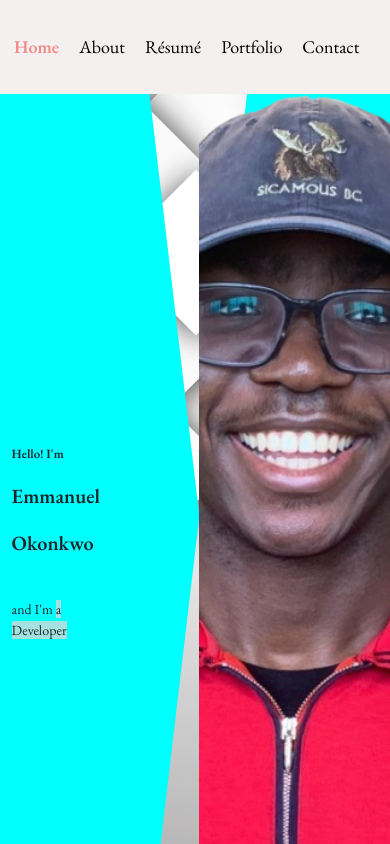
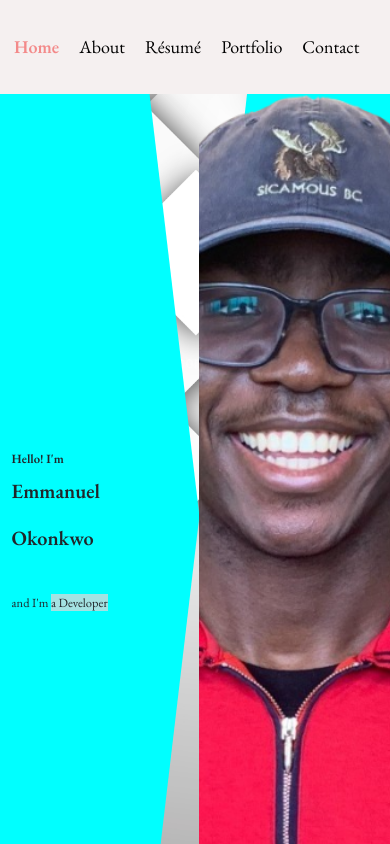
Before and after one commit to EmmanuelEO/PersonalPortfolioSite, a React (Create React App) app: page / in a window 390 px wide. Shown: the top 844 px of the page. Built offline with nearby package versions, Linux system fonts and the light colour scheme.

Commit message:
Removed the ability to scroll left on mobile devices

```diff
--- a/src/App.css
+++ b/src/App.css
@@ -2485,7 +2485,7 @@ input {
     padding-bottom: 25px;
   }
   .title {
-    font-size: 14px;
+    font-size: 12.5px;
     display: 'inline-block';
     position: absolute;
   }
@@ -2493,7 +2493,7 @@ input {
     position: relative;
     top: 1.5vh;
     font-size: 1.5vh;
-    padding-bottom: 25px;
+    padding-bottom: 15px;
     font-weight: bolder;
   }
   .cursor {
@@ -2501,7 +2501,7 @@ input {
     position: absolute;
     display: inline-block;
     background-color: black;
-    font-size: 14px;
+    font-size: 12.5px;
     width: 3px;
     animation: blink 1s infinite;
   }
--- a/src/components/Resume.js
+++ b/src/components/Resume.js
@@ -157,10 +157,10 @@ const Resume = () => {
                   <div className='div-10'>
                   <h5 className='h5-1'>Java, Spring Boot, React, Hooks API</h5>
                   <h5 className='h5-1'>
-                    Gitx, Github Actions (for CI/CD), Docker
+                    Git, Github Actions (for CI/CD), Docker
                   </h5>
                   <h5 className='h5-1'>
-                    postgreSQL (for Database), Postman API, Maven, Jib
+                    PostgreSQL (for Database), Postman API, Maven, Jib
                   </h5>
                   <h5 className='h5-1'>
                     AWS Elastic Beanstalk, AWS EC2, AWS RDS
```
